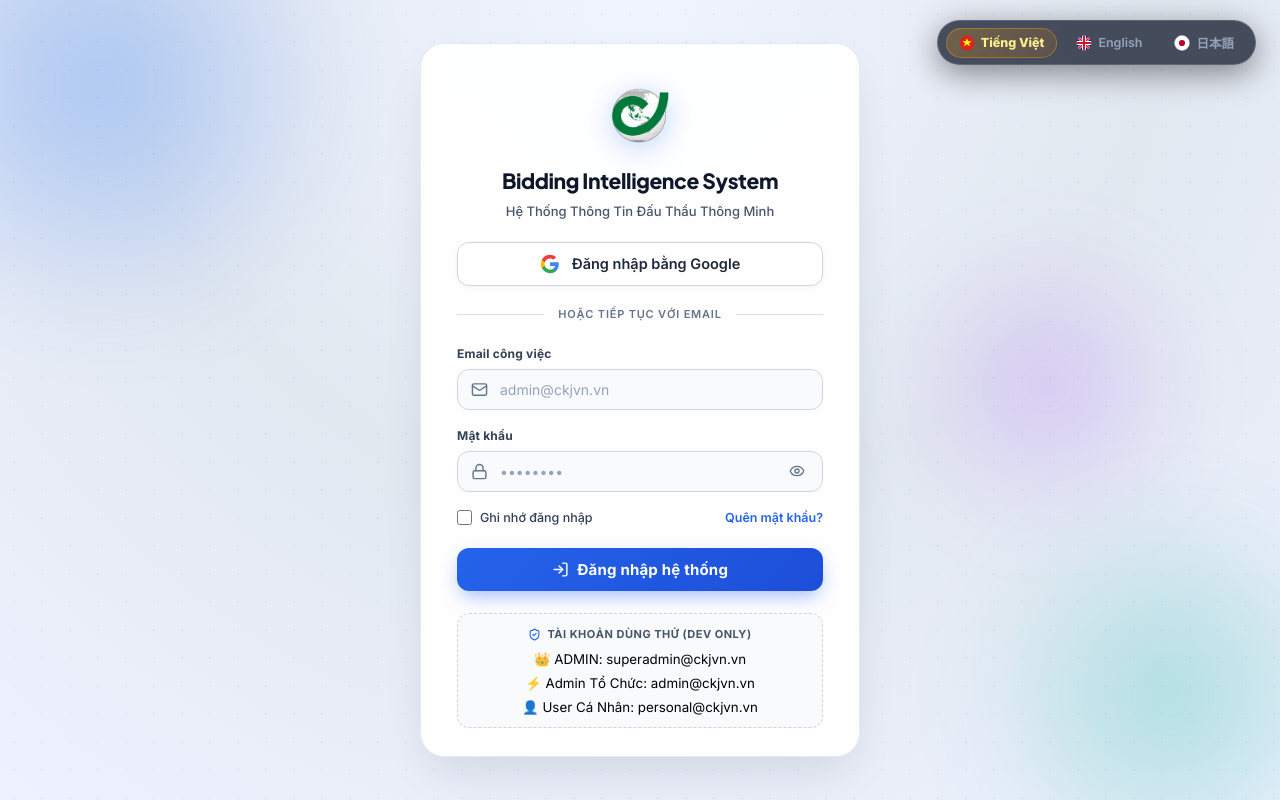
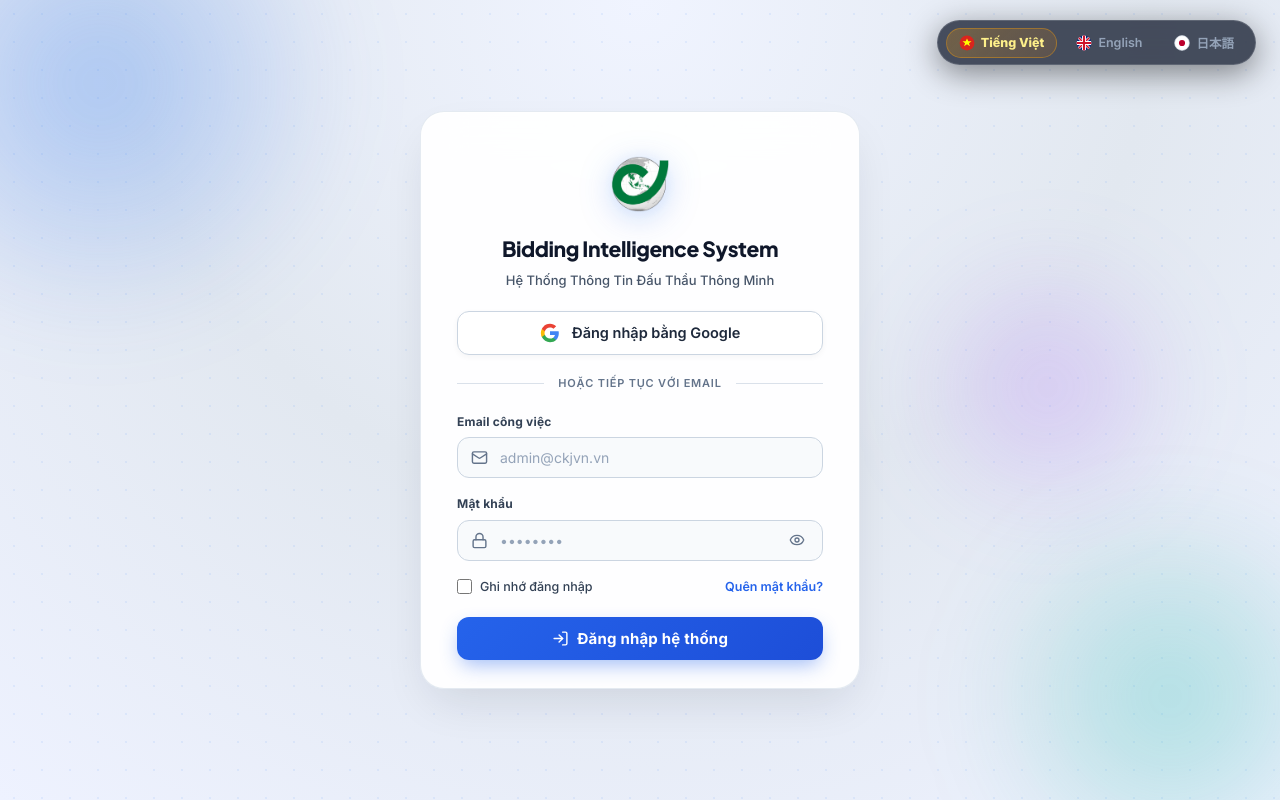
Before and after one commit to CHP-Data-Center/BIS.Client, a React (Vite) app: page /login in a window 1280 px wide. Built offline with nearby package versions, Linux system fonts and the light colour scheme; no server answers.

Commit message:
fix(auth): remove dev test accounts box from login page

```diff
--- a/src/pages/LoginPage.jsx
+++ b/src/pages/LoginPage.jsx
@@ -496,56 +496,6 @@ export default function LoginPage() {
           </button>
         </form>
 
-        {/* Điền nhanh tài khoản dùng thử — CHỈ khi chạy `npm run dev`.
-            Điều kiện phải là `import.meta.env.DEV &&` đứng đầu, KHÔNG được `||` với
-            kiểm tra hostname: Vite thay `import.meta.env.DEV` bằng hằng `false` lúc
-            build, nên `false && (...)` bị loại bỏ hoàn toàn, còn `false || hostname===…`
-            thì cả khối vẫn nằm nguyên trong bundle. Đã kiểm bằng `vite build`: bản cũ
-            để lộ nguyên ba mật khẩu trong dist/assets/LoginPage-*.js — ai mở DevTools
-            trên trang production cũng đọc được. */}
-        {import.meta.env.DEV && (
-          <div className="login-demo-hint">
-            <div className="demo-hint-title">
-              <ShieldCheck size={13} style={{ color: 'var(--brand-600)' }} />
-              <span>{tUI('ui.tai-khoan-dung-thu-dev-only')}</span>
-            </div>
-            <div style={{ display: 'flex', flexDirection: 'column', gap: 8, alignItems: 'center' }}>
-              <button
-                type="button"
-                onClick={() => {
-                  setEmail('superadmin@ckjvn.vn');
-                  setPassword('SuperAdmin@12345');
-                }}
-                id="btn-demo-superadmin"
-                className="btn-demo-acc"
-              >
-                👑 {t('role.superAdmin')}: superadmin@ckjvn.vn
-              </button>
-              <button
-                type="button"
-                onClick={() => {
-                  setEmail('admin@ckjvn.vn');
-                  setPassword('Admin@12345');
-                }}
-                id="btn-demo-admin"
-                className="btn-demo-acc"
-              >
-                ⚡ {t('auth.demoEnterpriseAdmin')}: admin@ckjvn.vn
-              </button>
-              <button
-                type="button"
-                onClick={() => {
-                  setEmail('personal@ckjvn.vn');
-                  setPassword('User@12345');
-                }}
-                id="btn-demo-user"
-                className="btn-demo-acc"
-              >
-                👤 {t('auth.demoPersonalUser')}: personal@ckjvn.vn
-              </button>
-            </div>
-          </div>
-        )}
       </div>
 
       {/* ── Centered Modal Popup: Quên mật khẩu ── */}
```
